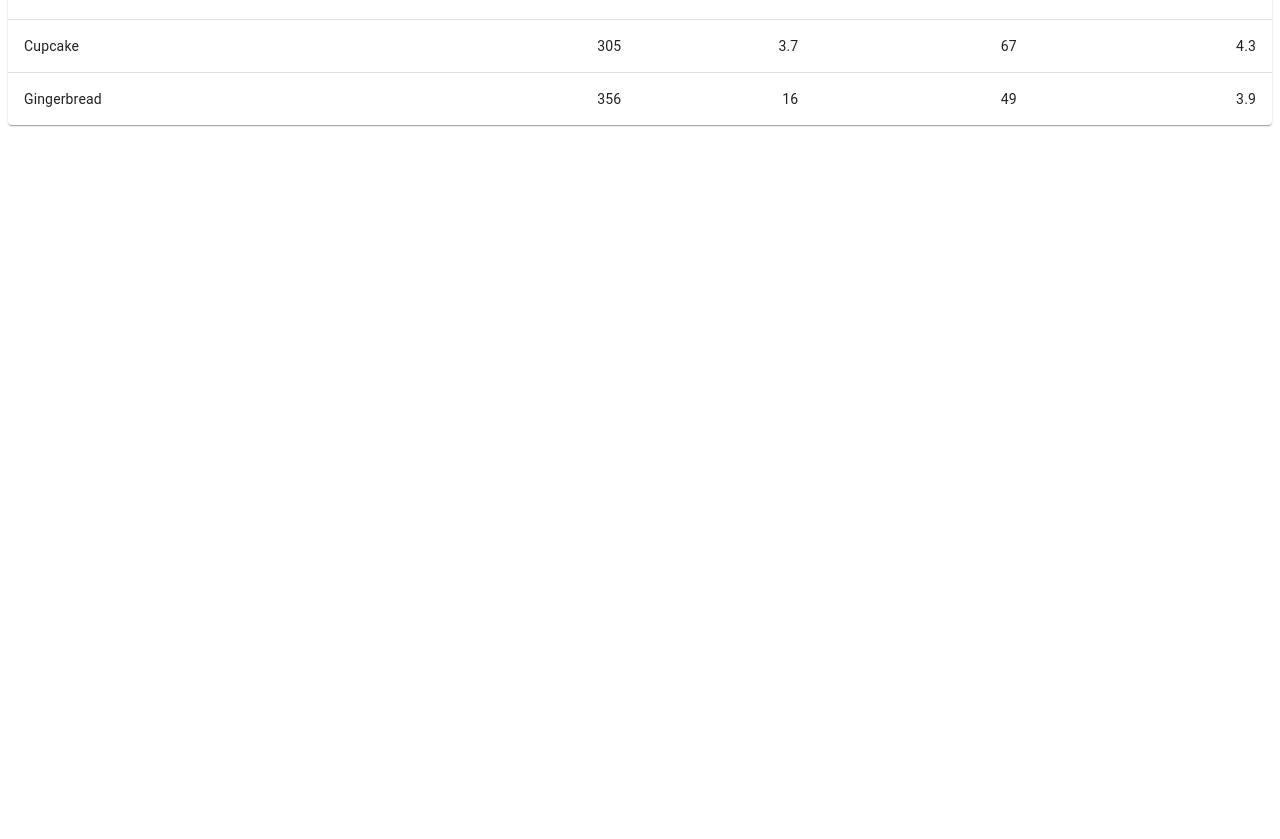
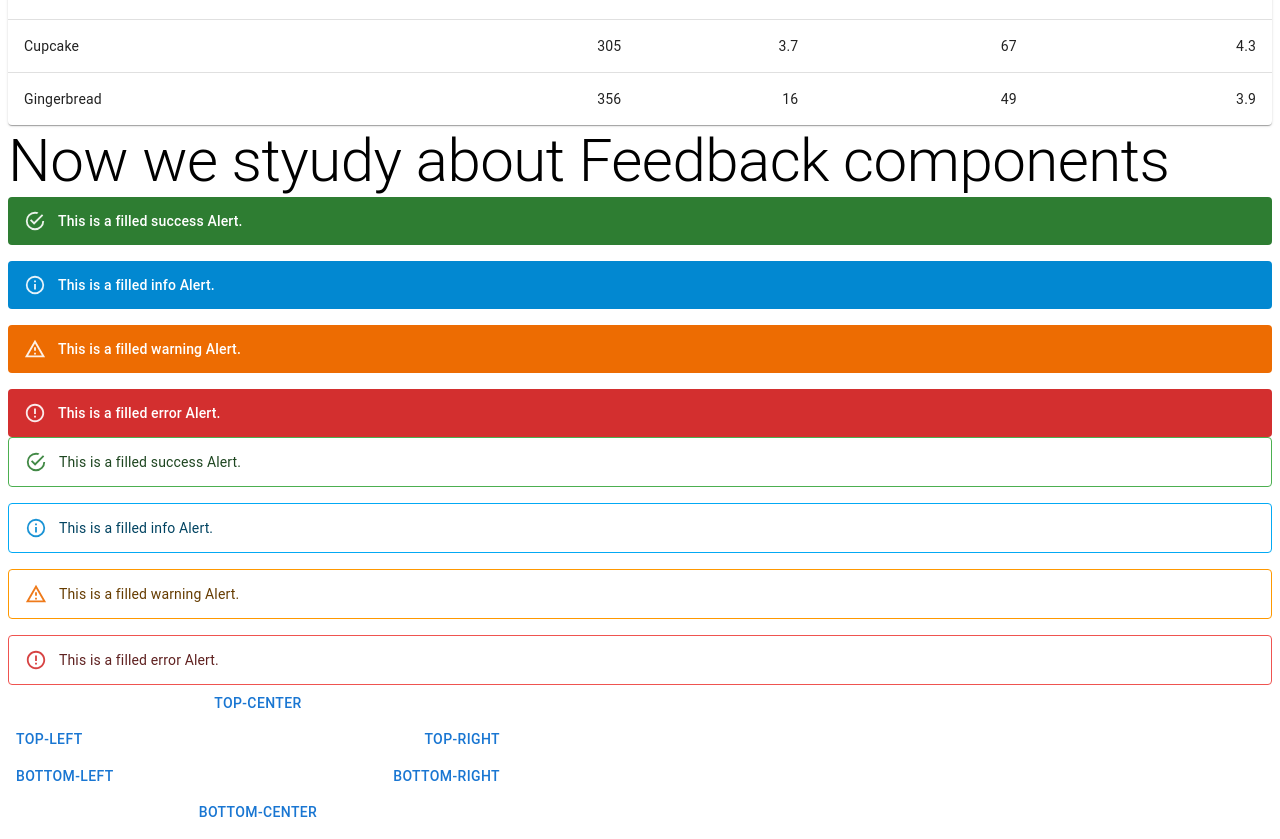
Before and after one commit to farhan5548/MUI-Project-Training, a React (Vite) app: page / in a window 1280 px wide. Shown: the part 5320-6159 px from the top of the page. Before the commit the page ends 5453 px from the top, so only its background shows below. Built offline with nearby package versions, Linux system fonts and the light colour scheme.

Commit message:
snackbar practice

```diff
--- a/src/App.tsx
+++ b/src/App.tsx
@@ -1,5 +1,6 @@
 import "./App.css";
 import DataDisplay from "./pages/DataDisplay";
+import Feedback from "./pages/Feedback";
 import Input from "./pages/Input";
 import Layout from "./pages/Layout";
 import Sample from "./pages/Sample";
@@ -10,6 +11,7 @@ function App() {
       <Input />
       <Layout />
       <DataDisplay />
+      <Feedback />
     </>
   );
 }
--- a/src/pages/Feedback.tsx
+++ b/src/pages/Feedback.tsx
@@ -0,0 +1,127 @@
+import * as React from "react";
+import type { SnackbarOrigin } from "@mui/material";
+import { Alert, Stack } from "@mui/material";
+import Typography from "@mui/material/Typography";
+import Grid from "@mui/material/Grid";
+import Box from "@mui/material/Box";
+import Button from "@mui/material/Button";
+import Snackbar from "@mui/material/Snackbar";
+
+interface State extends SnackbarOrigin {
+  open: boolean;
+}
+
+function Feedback() {
+  const [state, setState] = React.useState<State>({
+    open: false,
+    vertical: "top",
+    horizontal: "center",
+  });
+  const { vertical, horizontal, open } = state;
+
+  const handleClick = (newState: SnackbarOrigin) => () => {
+    setState({ ...newState, open: true });
+  };
+
+  const handleClose = () => {
+    setState({ ...state, open: false });
+  };
+
+  const buttons = (
+    <React.Fragment>
+      <Box sx={{ display: "flex", justifyContent: "center" }}>
+        <Button
+          onClick={handleClick({ vertical: "top", horizontal: "center" })}
+        >
+          Top-Center
+        </Button>
+      </Box>
+      <Grid container sx={{ justifyContent: "center" }}>
+        <Grid size={6}>
+          <Button
+            onClick={handleClick({ vertical: "top", horizontal: "left" })}
+          >
+            Top-Left
+          </Button>
+        </Grid>
+        <Grid sx={{ textAlign: "right" }} size={6}>
+          <Button
+            onClick={handleClick({ vertical: "top", horizontal: "right" })}
+          >
+            Top-Right
+          </Button>
+        </Grid>
+        <Grid size={6}>
+          <Button
+            onClick={handleClick({ vertical: "bottom", horizontal: "left" })}
+          >
+            Bottom-Left
+          </Button>
+        </Grid>
+        <Grid sx={{ textAlign: "right" }} size={6}>
+          <Button
+            onClick={handleClick({ vertical: "bottom", horizontal: "right" })}
+          >
+            Bottom-Right
+          </Button>
+        </Grid>
+      </Grid>
+      <Box sx={{ display: "flex", justifyContent: "center" }}>
+        <Button
+          onClick={handleClick({ vertical: "bottom", horizontal: "center" })}
+        >
+          Bottom-Center
+        </Button>
+      </Box>
+    </React.Fragment>
+  );
+  return (
+    <div>
+      <Typography variant="h2" color="initial">
+        Now we styudy about Feedback components
+      </Typography>
+      <Stack sx={{ width: "100%" }} spacing={2}>
+        <Alert variant="filled" severity="success">
+          This is a filled success Alert.
+        </Alert>
+        <Alert variant="filled" severity="info">
+          This is a filled info Alert.
+        </Alert>
+        <Alert variant="filled" severity="warning">
+          This is a filled warning Alert.
+        </Alert>
+        <Alert variant="filled" severity="error">
+          This is a filled error Alert.
+        </Alert>
+      </Stack>
+
+      <Stack sx={{ width: "100%" }} spacing={2}>
+        <Alert variant="outlined" severity="success">
+          This is a filled success Alert.
+        </Alert>
+        <Alert variant="outlined" severity="info">
+          This is a filled info Alert.
+        </Alert>
+        <Alert variant="outlined" severity="warning">
+          This is a filled warning Alert.
+        </Alert>
+        <Alert variant="outlined" severity="error">
+          This is a filled error Alert.
+        </Alert>
+      </Stack>
+
+      <Box sx={{ width: 500 }}>
+        {buttons}
+        <Snackbar
+          anchorOrigin={{ vertical, horizontal }}
+          open={open}
+          onClose={handleClose}
+          message="I love snacks"
+          key={vertical + horizontal}
+        />
+      </Box>
+    </div>
+  );
+}
+
+export default Feedback;
```
